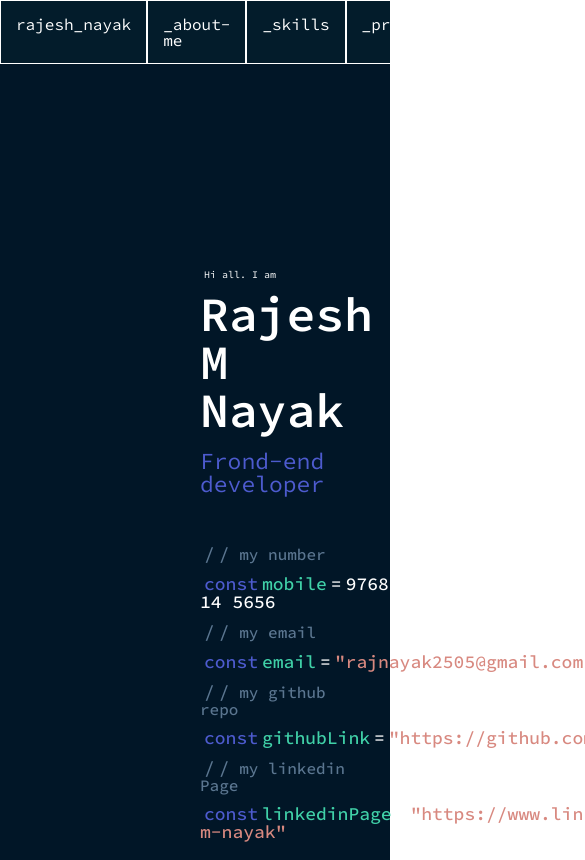
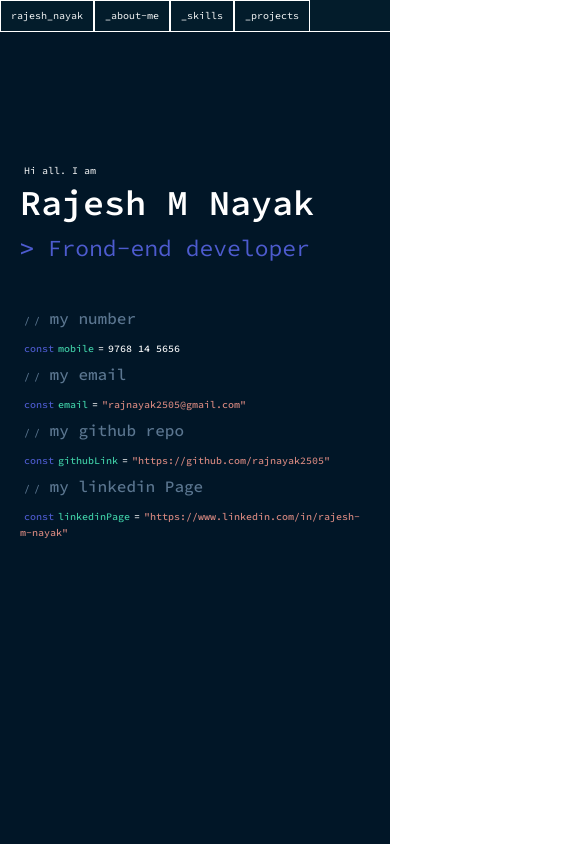
Before and after one commit to rajnayak2505/my-portfolio, a React (Create React App) app: page / in a window 390 px wide. Shown: the top 860 px of the page, 585 px wide, since content can reach past the window. Built offline with nearby package versions, Linux system fonts and the light colour scheme.

Commit message:
mobile responsive

```diff
--- a/src/components/Hello.js
+++ b/src/components/Hello.js
@@ -8,7 +8,7 @@ const Hello = () => {
             <div className='intro'>
                 <span>Hi all. I am</span>
                 <h1>  Rajesh M Nayak </h1>
-                <h2> Frond-end developer</h2>
+                <h2><code>&#62;</code> Frond-end developer</h2>
                 <div className='info'>
                     <p className='cmnt'><span>&#47;</span><span>&#47;</span> my number</p>
                     <div>
--- a/src/index.css
+++ b/src/index.css
@@ -197,3 +197,57 @@ code {
   width: 25px;
   margin: 10px;
 }
+
+
+@media screen and (max-width: 1024px) {
+  .main .toppage .intro{
+    padding: 90px 20px 0 90px;
+  }
+  .about, .about-wrap{
+    height: auto;
+  }
+}
+
+@media screen and (max-width: 900px) {
+  .main .toppage .intro{
+    padding: 160px 20px 0 20px;
+  }
+  .main .toppage h1{
+    font-size: 35px;
+  }
+
+  .main .toppage .info span{
+    font-size: 10px;
+  }
+  .header ul li, .resume{
+    padding: 10px;
+    font-size: 10px;
+  }
+  .main .toppage{
+    height: calc(100vh - 32px);
+  }
+  .skills-wrap{
+    padding: 15px;
+  }
+  .skills-wrap ul li{
+    padding: 10px;
+    font-size: 15px;
+  }
+
+}
+
+
+@media screen and (max-width: 500px) {
+  .header{
+    position: fixed;
+    top: 0px;
+    right: 0;
+    left: 0;
+  }
+  .main .toppage{
+    height: 100vh;
+  }
+  .skills{
+    height: 100vh;
+  }
+}
```
